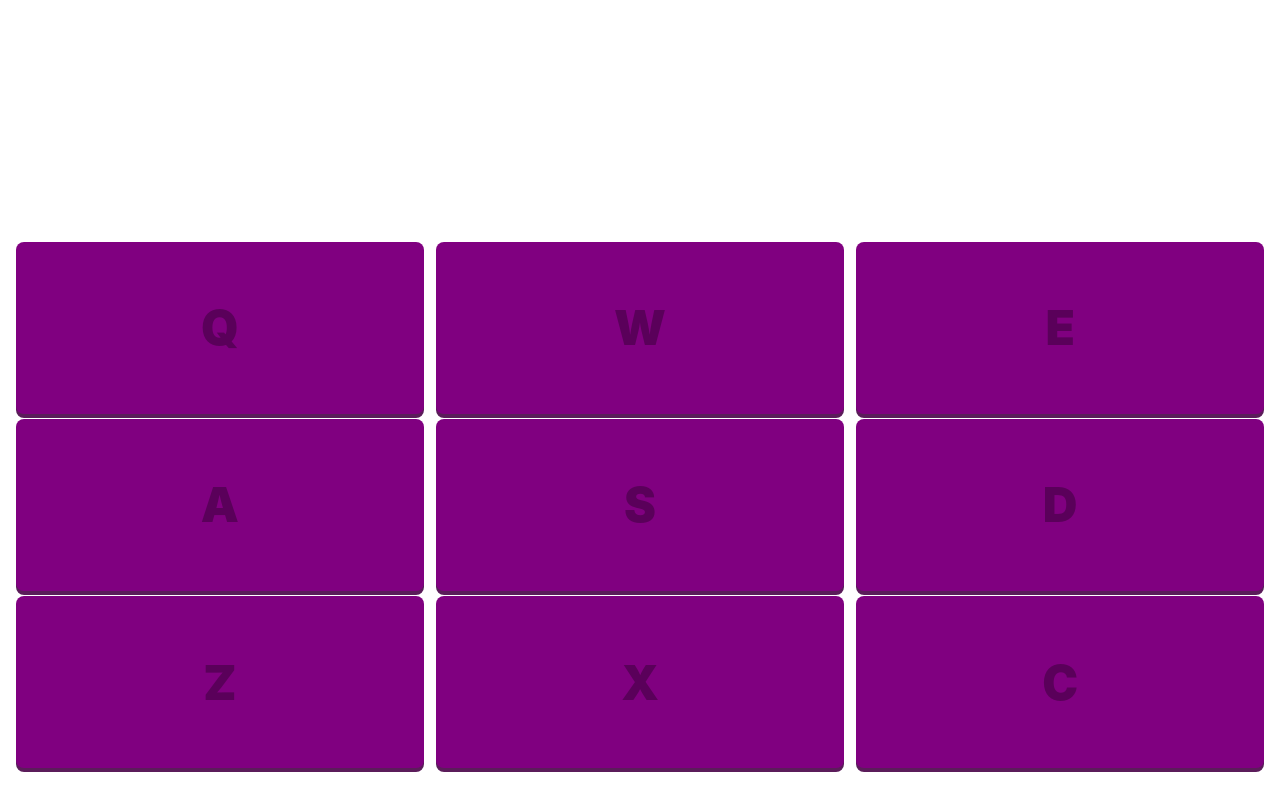
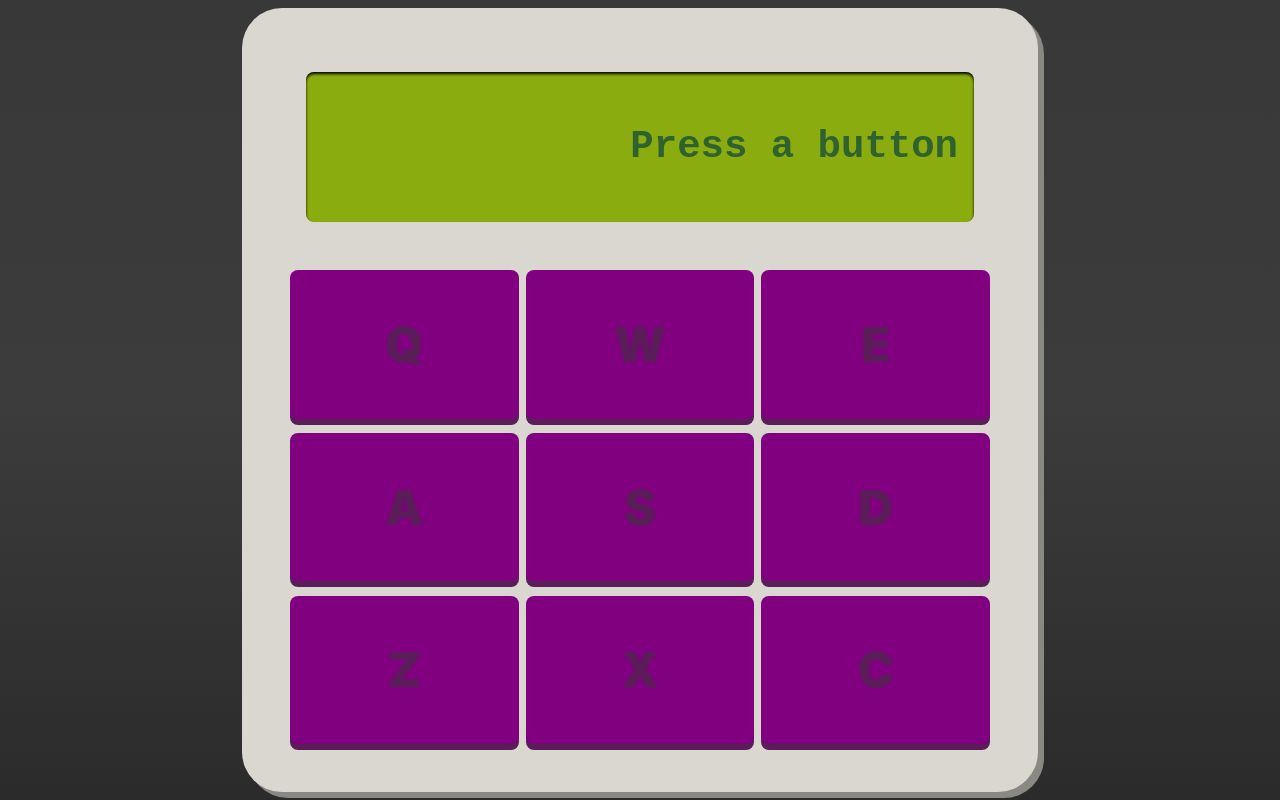
Before and after one commit to alexako/drumpad, a React (Create React App) app: page / in a window 1280 px wide. Built offline with nearby package versions, Linux system fonts and the light colour scheme.

Commit message:
ui: Add display ui styles

```diff
--- a/src/App.js
+++ b/src/App.js
@@ -2,30 +2,36 @@ import React, { Component } from 'react';
 import './App.scss';
 import Drumpad from './Drumpad';
 import { Sounds } from './shared/globals';
+import Display from './Display';
 
 class App extends Component {
   constructor(props) {
     super(props);
     this.state = {
-     }
+      displayVal: 'Press a button'
+    }
   }
 
   componentDidMount() {
-    document.addEventListener("keydown", this.flashDrumpad, false);
+    document.addEventListener("keydown", (event) => this.flashDrumpad(this, event), false);
   }
   componentWillUnmount() {
     document.removeEventListener("keydown", this.flashDrumpad, false);
   }
 
   onMouseDownHandler(key) {
-    this.flashDrumpad({key: key})
+    this.flashDrumpad(this, {key: key})
   }
 
-  flashDrumpad(event) {
+  flashDrumpad(self, event) {
     const drumpadId = event.key
     if (Object.keys(Sounds).indexOf(drumpadId) === -1) {
       return
     }
+
+    self.setState({
+      displayVal: Sounds[drumpadId].desc
+    })
 
     const drumpadEl = document.getElementById(drumpadId)
     drumpadEl.classList.add('drum-pad--active')
@@ -37,7 +43,7 @@ class App extends Component {
   render() {
     return (
       <div id="drum-machine">
-        <div id="display"></div>
+        <Display soundDesc={this.state.displayVal} />
         <div className="drum-pad-container">
           {Object.keys(Sounds).map((key, i) => (
             <Drumpad
--- a/src/App.scss
+++ b/src/App.scss
@@ -1,22 +1,56 @@
 @import './shared/mixins';
+@import './shared/variables';
+
+body {
+  background: linear-gradient(#383838, #3c3c3c, #2b2b2b);
+  height: 100vh;
+  display: flex;
+  flex-direction: column;
+  justify-content: center;
+}
 
 #drum-machine {
-  height: calc(100vh - 3em);
-  padding: 1em;
+  height: calc(100vh - 7em);
+  max-height: 720px;
+  max-width: 700px;
+  margin: 0 auto;
+  padding: 3em;
   display: flex;
   flex-direction: column;
+  background-color: $main-bg;
+  border-radius: 2.5em;
+  box-shadow: 6px 6px 0 #8a8883;
 }
 
 #display {
   height: 30%;
+  flex: 1;
+  margin: 1em 1em 3em 1em;
+  padding: 1em;
+}
+
+.display {
+  background-color: $display-bg;
+  color: $display-font;
+  display: flex;
+  justify-content: flex-end;
+  align-items: center;
+  box-shadow: inset 0 2px 3px black;
+  border-radius: 0.5em;
+
+  &__value {
+    font-family: monospace;
+    font-size: 3em;
+    font-weight: 700;
+  }
 }
 
 .drum-pad-container {
-  flex: 1;
+  flex: 4;
   display: grid;
   grid-template-rows: repeat(3, 1fr);
   grid-template-columns: repeat(3, 1fr);
-  gap: 1%;
+  gap: 3% 1%;
 }
 
 .drum-pad {
@@ -24,8 +58,8 @@
   justify-content: center;
   align-items: center;
   cursor: pointer;
-  background-color: purple;
-  box-shadow: 0 4px 0px #5b1c5a;
+  background-color: $drumpad;
+  box-shadow: 0 6px 0px $drumpad-shade;
   transform: translate(0px, 0px);
   border-radius: 0.5em;
   @include transition(0.1s);
@@ -35,17 +69,17 @@
     font-size: 3em;
     font-weight: 900;
     text-transform: uppercase;
-    color: #5a005a;
+    color: $drumpad-shade;
     @include transition(0.1s);
   }
 
   &--active &__label {
-    color: #bb7900;
+    color: $drumpad-shade-active;
   }
 
   &--active {
-    background-color: orange;
-    box-shadow: 0 1px 0px #5b1c5a;
-    transform: translate(0px, 3px);
+    background-color: $drumpad-active;
+    box-shadow: 0 2px 0px $drumpad-shade-active;
+    transform: translate(0px, 4px);
   }
 }
--- /dev/null
+++ b/src/Display.js
@@ -0,0 +1,13 @@
+import React from 'react';
+
+const Display = ({soundDesc}) => {
+  return (
+    <div id="display" className="display">
+      <div className="display__value">
+        {soundDesc}
+      </div>
+    </div>
+   );
+}
+
+export default Display;
--- a/src/shared/_variables.scss
+++ b/src/shared/_variables.scss
@@ -0,0 +1,9 @@
+$main-bg: #dad7d0;
+
+$display-bg: #8bac0f;
+$display-font: #306230;
+
+$drumpad: purple;
+$drumpad-shade: #5b1c5a;
+$drumpad-active: orange;
+$drumpad-shade-active: #bb7900;
--- a/src/shared/globals.js
+++ b/src/shared/globals.js
@@ -1,11 +1,29 @@
 export const Sounds = {
-  'q': '',
-  'w': '',
-  'e': '',
-  'a': '',
-  's': '',
-  'd': '',
-  'z': '',
-  'x': '',
-  'c': '',
+  'q': {
+    desc: 'q'
+  },
+  'w': {
+    desc: 'w'
+  },
+  'e': {
+    desc: 'e'
+  },
+  'a': {
+    desc: 'a'
+  },
+  's': {
+    desc: 's'
+  },
+  'd': {
+    desc: 'd'
+  },
+  'z': {
+    desc: 'z'
+  },
+  'x': {
+    desc: 'x'
+  },
+  'c': {
+    desc: 'c'
+  },
 }
```
